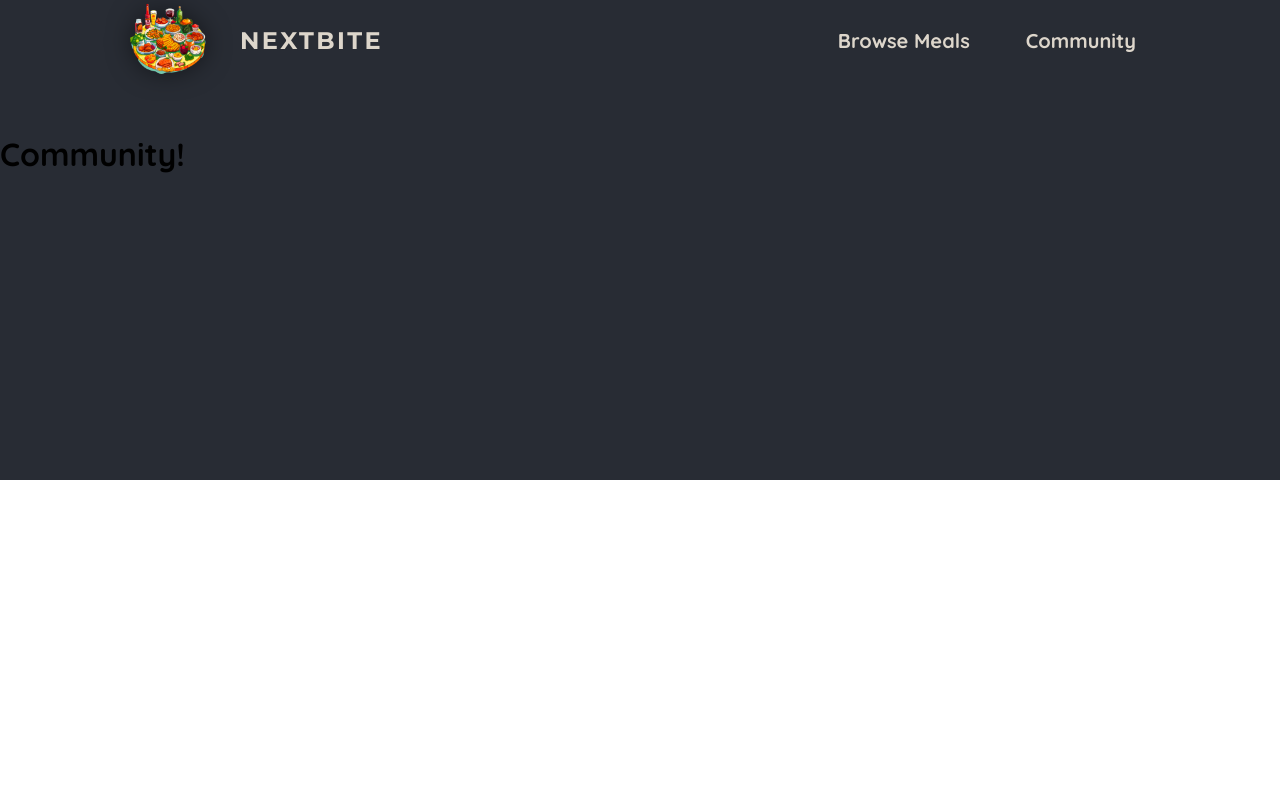
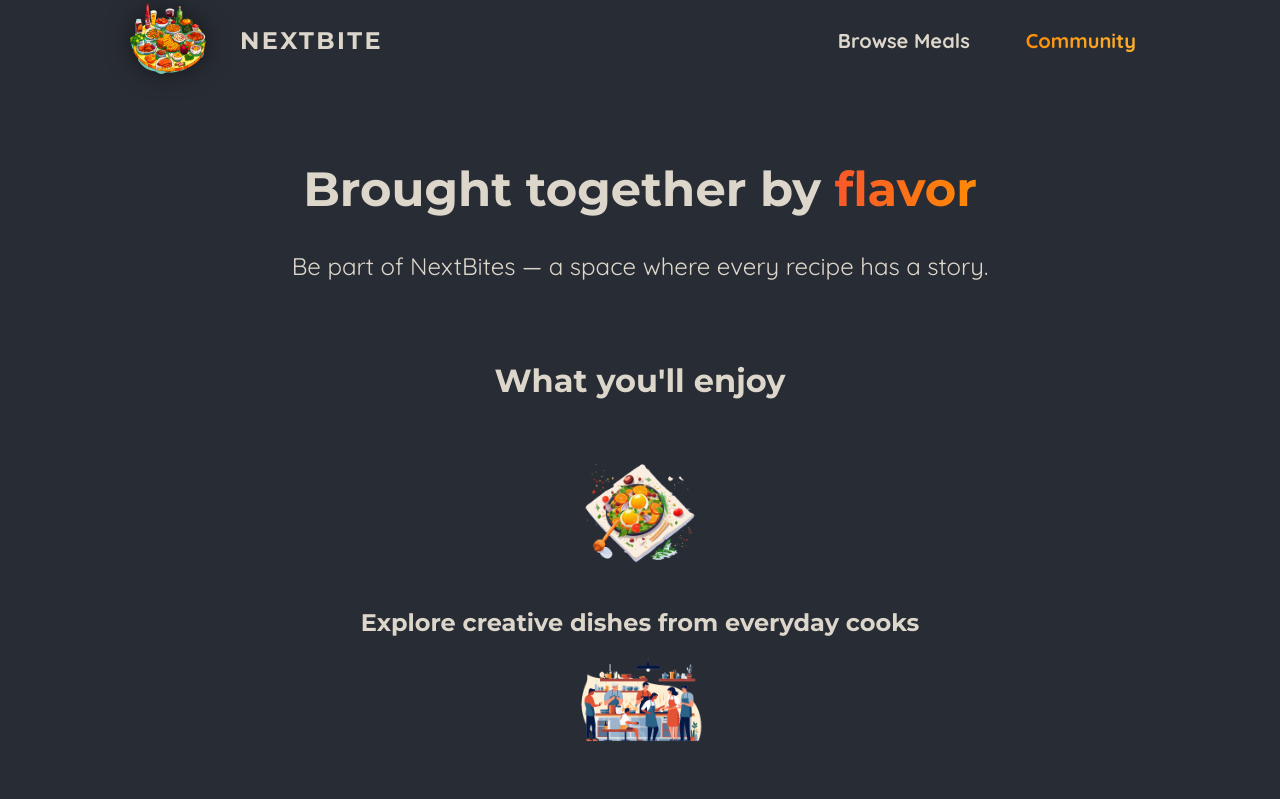
Before and after one commit to NigelMarshal/next-bite, a Next.js app: page /community in a window 1280 px wide. Shown: the part 320-1119 px from the top of the page. Before the commit the page ends 800 px from the top, so only its background shows below. Built offline with nearby package versions, Linux system fonts and the light colour scheme.

Commit message:
(feat): Add homepage, community and navigation UI enhancements

```diff
--- a/app/community/page.js
+++ b/app/community/page.js
@@ -1,7 +1,40 @@
-export default function Community() {
+import Image from "next/image";
+
+import mealIcon from "@/assets/icons/meal.png";
+import communityIcon from "@/assets/icons/community.png";
+import eventsIcon from "@/assets/icons/events.png";
+import classes from "./page.module.css";
+
+export default function CommunityPage() {
   return (
-    <main>
-      <h1>Community!</h1>
-    </main>
+    <>
+      <header className={classes.header}>
+        <h1>
+          Brought together by <span className={classes.highlight}>flavor</span>
+        </h1>
+        <p>Be part of NextBites — a space where every recipe has a story.</p>
+      </header>
+      <main className={classes.main}>
+        <h2>What you&#39;ll enjoy</h2>
+
+        <ul className={classes.perks}>
+          <li>
+            <Image src={mealIcon} alt="A delicious meal" />
+            <p>Explore creative dishes from everyday cooks</p>
+          </li>
+          <li>
+            <Image src={communityIcon} alt="A crowd of people, cooking" />
+            <p>Connect over shared tastes and cooking styles</p>
+          </li>
+          <li>
+            <Image
+              src={eventsIcon}
+              alt="A crowd of people at a cooking event"
+            />
+            <p>Join community-driven cooking challenges</p>
+          </li>
+        </ul>
+      </main>
+    </>
   );
 }
--- /dev/null
+++ b/app/community/page.module.css
@@ -0,0 +1,61 @@
+.header {
+  gap: 3rem;
+  margin: 3rem auto 5rem auto;
+  width: 90%;
+  max-width: 75rem;
+  color: #ddd6cb;
+  font-size: 1.5rem;
+  text-align: center;
+}
+
+.header h1 {
+  font-family: "Montserrat", sans-serif;
+}
+
+.highlight {
+  background: linear-gradient(90deg, #f9572a, #ff8a05);
+  background-clip: text;
+  -webkit-background-clip: text;
+  -webkit-text-fill-color: transparent;
+}
+
+.main {
+  width: 90%;
+  max-width: 40rem;
+  margin: 0 auto;
+  text-align: center;
+}
+
+.main h2 {
+  font-family: "Montserrat", sans-serif;
+  font-size: 2rem;
+  margin-bottom: 3rem;
+  color: #ddd6cb;
+}
+
+.perks {
+  list-style: none;
+  margin: 3rem 0;
+  padding: 0;
+}
+
+.perks li {
+  display: flex;
+  flex-direction: column;
+  align-items: center;
+  gap: 2rem;
+}
+
+.perks img {
+  width: 8rem;
+  height: 8rem;
+  object-fit: contain;
+}
+
+.perks p {
+  font-family: "Montserrat", sans-serif;
+  font-size: 1.5rem;
+  font-weight: bold;
+  margin: 0;
+  color: #ddd6cb;
+}
--- /dev/null
+++ b/app/page.module.css
@@ -0,0 +1,75 @@
+.header {
+  display: flex;
+  gap: 3rem;
+  margin: 3rem auto;
+  width: 90%;
+  max-width: 75rem;
+}
+
+.slideshow {
+  width: 40rem;
+  height: 25rem;
+}
+
+.hero {
+  color: #ddd6cb;
+  font-size: 1.5rem;
+}
+
+.hero h1 {
+  font-size: 2rem;
+  font-weight: bold;
+  font-family: "Montserrat", sans-serif;
+  letter-spacing: 0.15rem;
+  text-transform: uppercase;
+  background: linear-gradient(90deg, #f9572a, #ffc905);
+  background-clip: text;
+  -webkit-background-clip: text;
+  -webkit-text-fill-color: transparent;
+}
+
+.cta {
+  font-size: 1.5rem;
+  display: flex;
+  gap: 1rem;
+}
+
+.cta a {
+  display: inline-block;
+  margin-top: 1rem;
+  padding: 0.5rem 1rem;
+  border-radius: 0.5rem;
+  background: linear-gradient(90deg, #f9572a, #ff9b05);
+  color: #ffffff;
+  font-weight: bold;
+  text-decoration: none;
+}
+
+.cta a:hover,
+.cta a:active {
+  background: linear-gradient(90deg, #fd4715, #f9b241);
+}
+
+.cta a:first-child {
+  background: transparent;
+  font-weight: normal;
+  color: #ff9b05;
+  padding-left: 0;
+}
+
+.cta a:first-child:hover,
+.cta a:first-child:active {
+  background: transparent;
+  color: #f9b241;
+}
+
+.section {
+  display: flex;
+  flex-direction: column;
+  color: #ddd6cb;
+  font-size: 1.5rem;
+  max-width: 50rem;
+  width: 90%;
+  margin: 2rem auto;
+  text-align: center;
+}
--- a/components/main-header/main-header.js
+++ b/components/main-header/main-header.js
@@ -3,8 +3,9 @@ import Image from "next/image";
 import logoImg from "@/assets/logo.png";
 import classes from "./main-header.module.css";
 import MainHeaderBackground from "./main-header-background";
+import NavLink from "./nav-link";
 
-export default function MainHeader() {
+export default function MainHeader({ params }) {
   return (
     <>
       <MainHeaderBackground />
@@ -17,10 +18,10 @@ export default function MainHeader() {
         <nav className={classes.nav}>
           <ul>
             <li>
-              <Link href="/meals">Browse Meals</Link>
+              <NavLink href="/meals">Browse Meals</NavLink>
             </li>
             <li>
-              <Link href="/community">Community</Link>
+              <NavLink href="/community">Community</NavLink>
             </li>
           </ul>
         </nav>
--- a/components/main-header/main-header.module.css
+++ b/components/main-header/main-header.module.css
@@ -21,30 +21,6 @@
   font-size: 1.25rem;
 }
 
-.nav a {
-  text-decoration: none;
-  color: #ddd6cb;
-  font-weight: bold;
-  padding: 0.5rem 1rem;
-  border-radius: 0.5rem;
-}
-
-.nav a:hover,
-.nav a:active {
-  background: linear-gradient(90deg, #ff8a05, #f9b331);
-  background-clip: text;
-  -webkit-background-clip: text;
-  -webkit-text-fill-color: transparent;
-  text-shadow: 0 0 18px rgba(248, 190, 42, 0.8);
-}
-
-.active {
-  background: linear-gradient(90deg, #ff8a05, #f9b331);
-  background-clip: text;
-  -webkit-background-clip: text;
-  -webkit-text-fill-color: transparent;
-}
-
 .logo {
   display: flex;
   align-items: center;
--- /dev/null
+++ b/components/main-header/nav-link.js
@@ -0,0 +1,20 @@
+"use client";
+import Link from "next/link";
+import { usePathname } from "next/navigation";
+import classes from "./nav-link.module.css";
+
+export default function NavLink({ href, children }) {
+  const path = usePathname();
+  return (
+    <Link
+      href={href}
+      className={
+        path.startsWith(href)
+          ? ` ${classes.link} ${classes.active}`
+          : classes.link
+      }
+    >
+      {children}
+    </Link>
+  );
+}
--- /dev/null
+++ b/components/main-header/nav-link.module.css
@@ -0,0 +1,23 @@
+.active {
+  background: linear-gradient(90deg, #ff8a05, #f9b331);
+  background-clip: text;
+  -webkit-background-clip: text;
+  -webkit-text-fill-color: transparent;
+}
+
+.link {
+  text-decoration: none;
+  color: #ddd6cb;
+  font-weight: bold;
+  padding: 0.5rem 1rem;
+  border-radius: 0.5rem;
+}
+
+.link:hover,
+.link:active {
+  background: linear-gradient(90deg, #ff8a05, #f9b331);
+  background-clip: text;
+  -webkit-background-clip: text;
+  -webkit-text-fill-color: transparent;
+  text-shadow: 0 0 18px rgba(248, 190, 42, 0.8);
+}
```
Also changed, not shown: app/page.js (+40 -7 lines), components/images/image-slideshow.js (added, +49 -0 lines), components/images/image-slideshow.module.css (added, +26 -0 lines).
